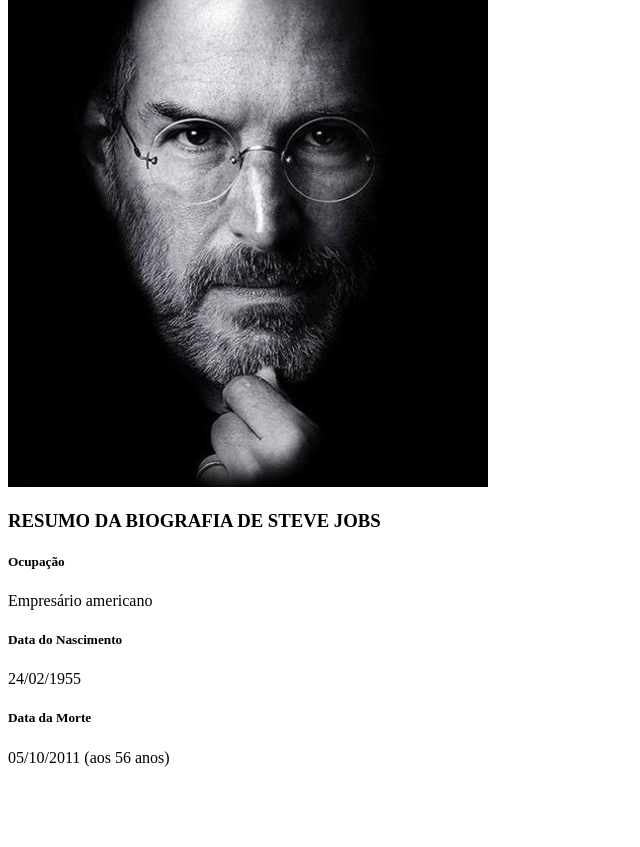
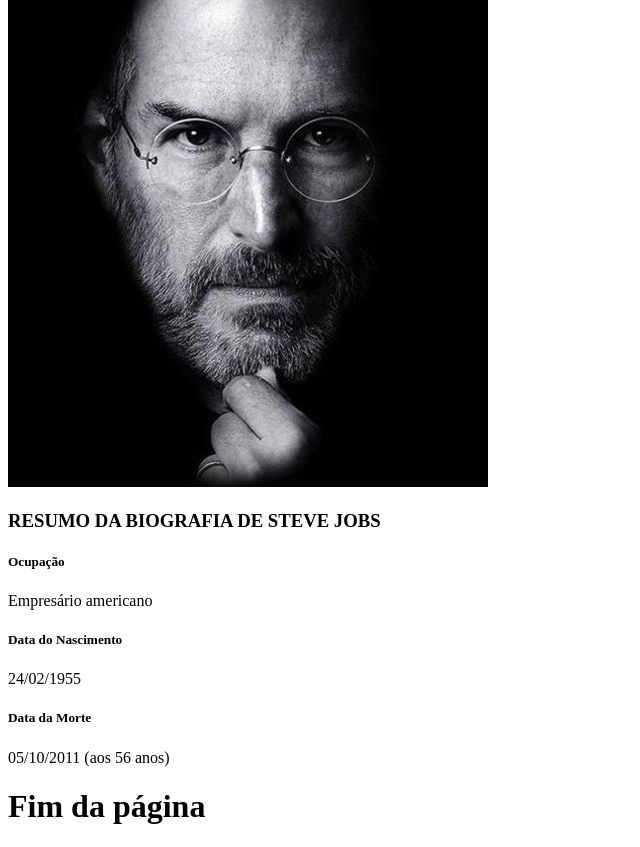
Before and after one commit to moniqlb/projeto-html-1, a plain HTML site: page index.html in a window 1280 px wide. Shown: the part 1833-2680 px from the top of the page, without its empty margins (0-640 px from the left). Before the commit the page ends 2616 px from the top, so only its background shows below. Drawn offline with Linux system fonts and the light colour scheme.

Commit message:
Teste adicionando tag <h1> 'fim da pagina'

```diff
--- a/index.html
+++ b/index.html
@@ -79,6 +79,8 @@
     <h5>Data da Morte</h5>
     <p>05/10/2011 (aos 56 anos)</p>
 
+    <h1>Fim da página</h1>
+
 
 </body>
 </html>
```
